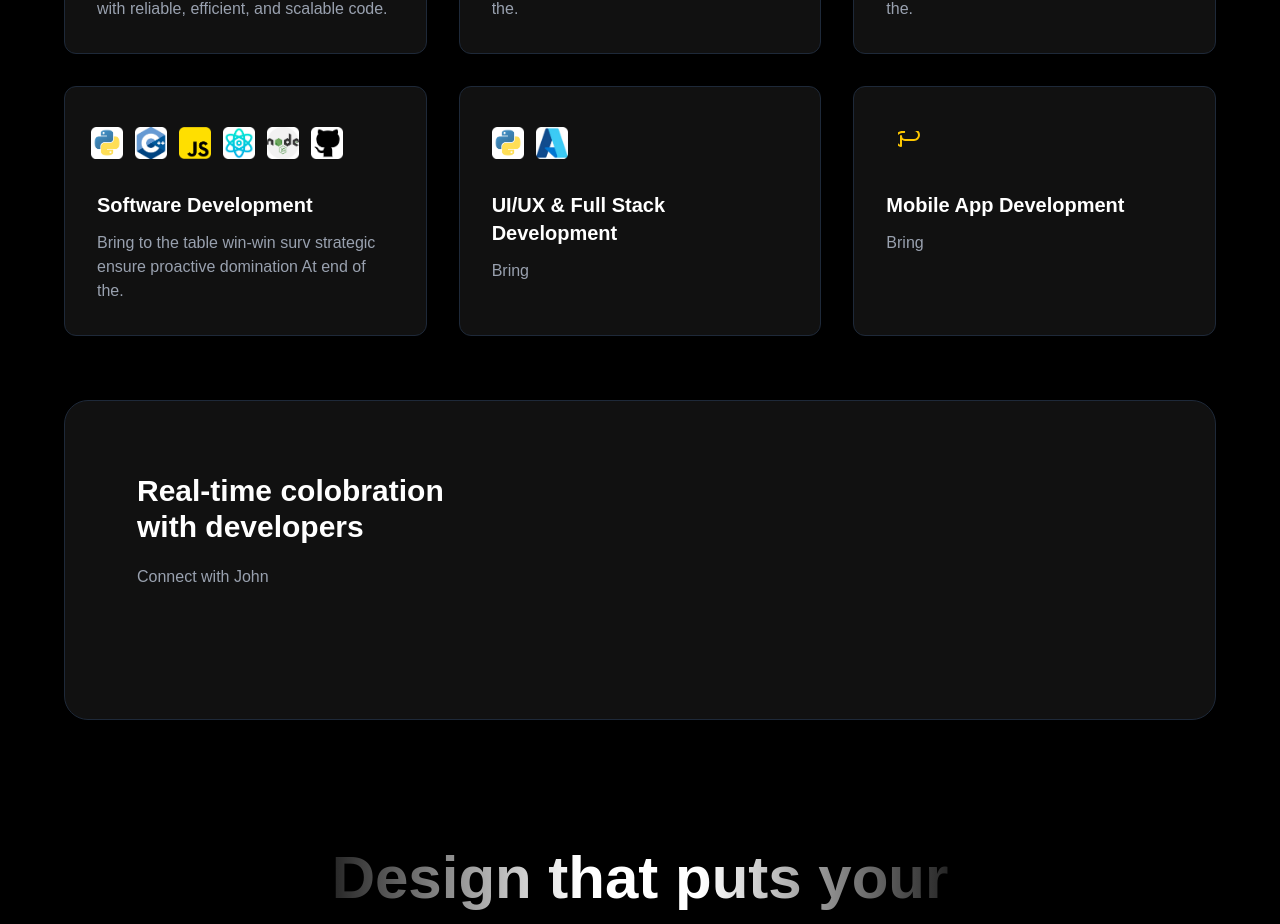
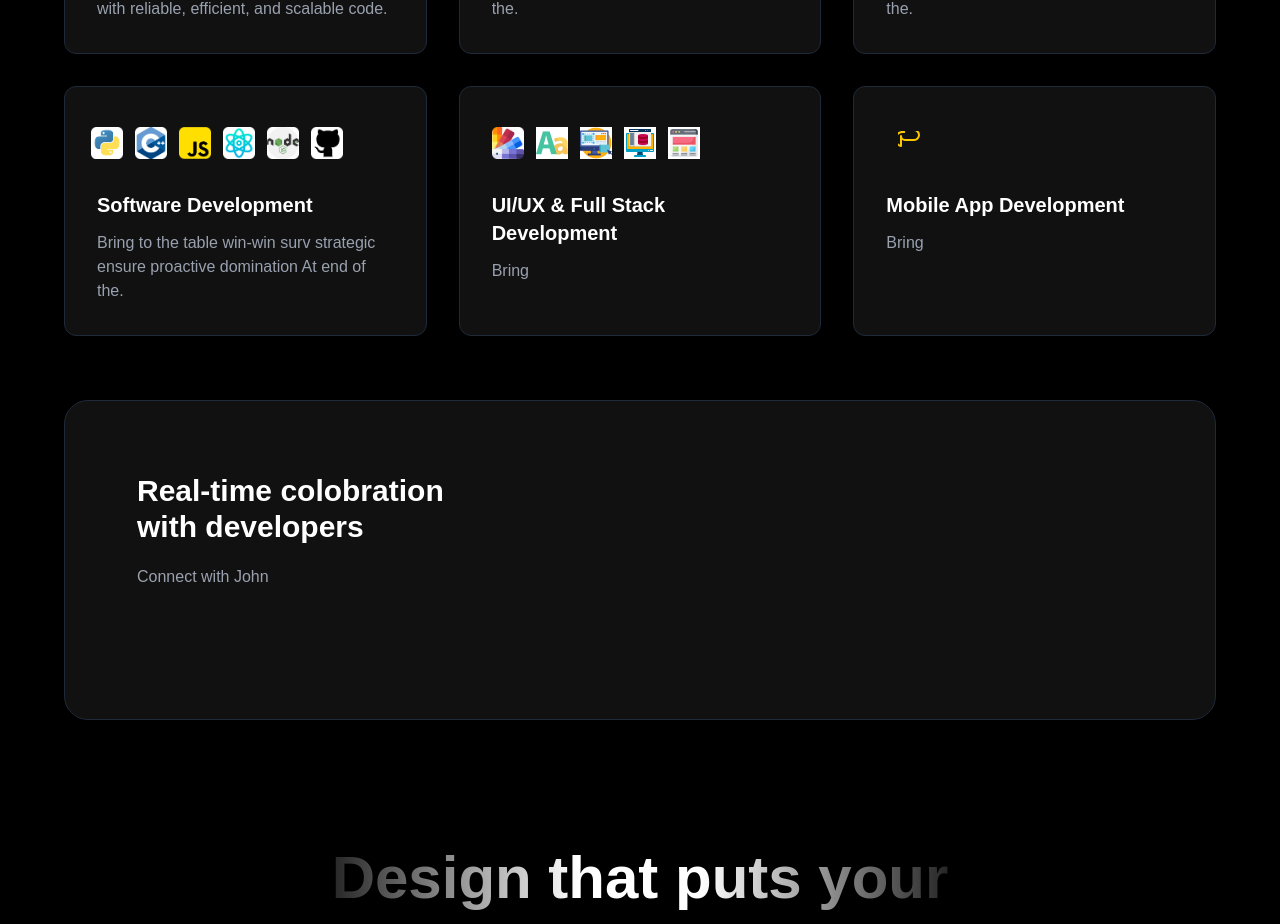
Before and after one commit to sonysunny0007/sonysunny.com_v2025, a Next.js app: page / in a window 1280 px wide. Shown: the part 1460-2384 px from the top of the page. Built offline with nearby package versions, Linux system fonts and the light colour scheme.

Commit message:
Added icons for ui/ux section

```diff
--- a/src/components/Services.tsx
+++ b/src/components/Services.tsx
@@ -160,18 +160,40 @@ const features = [
         {/*Arm cortex-M Icon*/}
 
         <Image
-            src="/python3.png"
+            src="/pallete.png"
             alt="Altium Designer"
             width={32}
             height={32}
             />
         {/*Embedded Linux Icon*/}
         <Image
-            src="/azure.png"
+            src="/typography.jpg"
             alt="Orcad by Cadence"
             width={32}
             height={32}
             />
+        {/*Embedded Linux Icon*/}
+        <Image
+            src="/ux.jpg"
+            alt="Orcad by Cadence"
+            width={32}
+            height={32}
+            />
+        {/*Embedded Linux Icon*/}
+        <Image
+            src="/backend.jpg"
+            alt="Orcad by Cadence"
+            width={32}
+            height={32}
+            />
+        {/*Embedded Linux Icon*/}
+        <Image
+            src="/wireframe.jpg"
+            alt="Orcad by Cadence"
+            width={32}
+            height={32}
+            />
+
             </div>
     ),
         title: "UI/UX & Full Stack Development",
```
